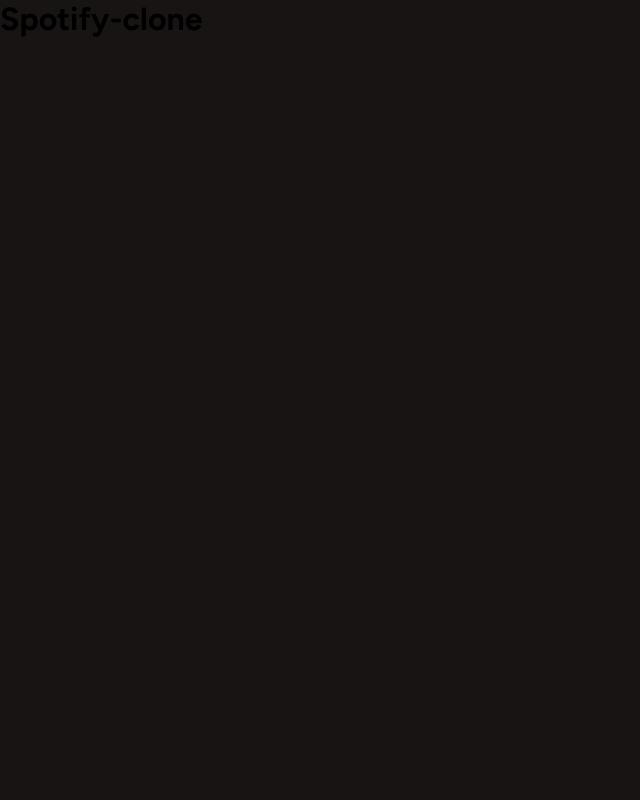
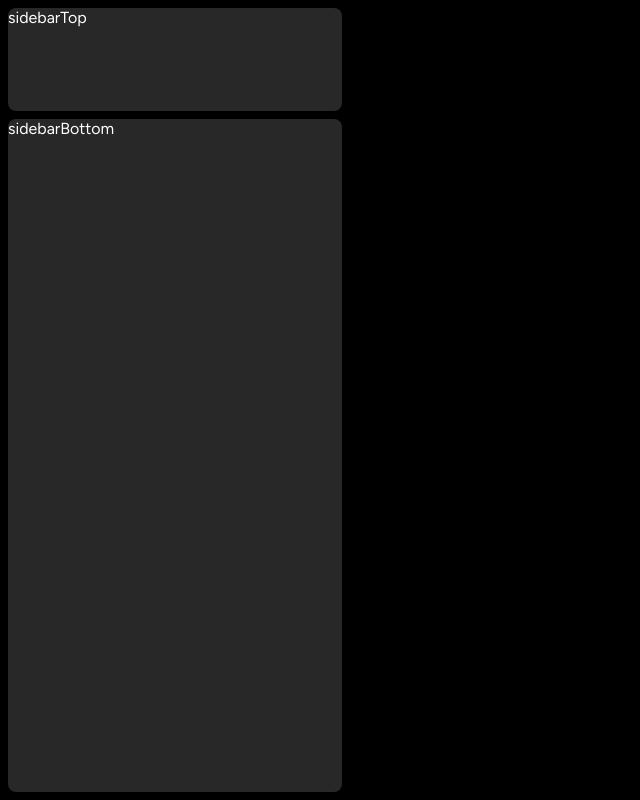
Before and after one commit to L-hso/SpotifyClone, a React (Vite) app in the folder spotify-clone/: page / in a window 1280 px wide. Shown: the whole page, without its empty margins (0-640 px from the left). Built offline with nearby package versions, Linux system fonts and the light colour scheme.

Commit message:
Criação da estrutura da Barra Lateral

```diff
--- a/spotify-clone/src/App.jsx
+++ b/spotify-clone/src/App.jsx
@@ -1,7 +1,9 @@
+import SidebarRoot from "./components/sidebar/sidebarRoot"
+
 function App() {
   return (
     <>
-    <h1>Spotify-clone</h1>
+      <SidebarRoot />
     </>
   )
 }
--- a/spotify-clone/src/components/_spotify-colors.scss
+++ b/spotify-clone/src/components/_spotify-colors.scss
@@ -2,4 +2,6 @@
 
 $spotify-verde: #1DB954;
 $spotify-branco: #ffffff;
-$spotify-preto: #191414;
+$spotify-preto: #000000;
+$spotify-grafite: #121212;
+$spotify-cinza: #282828;
--- /dev/null
+++ b/spotify-clone/src/components/sidebar/sidebar.scss
@@ -0,0 +1,23 @@
+@import "../spotify-colors";
+
+#sidebar {
+  display: flex;
+  flex-direction: column;
+  padding: 8px;
+  gap: 8px;
+  height: 100%;
+  width: 350px;
+}
+
+#sidebar * {
+  background-color: $spotify-cinza;
+  border-radius: 8px;
+}
+
+#sidebar_top {
+  height: 120px;
+}
+
+#sidebar_bottom {
+  height: 100%;
+}
--- /dev/null
+++ b/spotify-clone/src/components/sidebar/sidebarBottom.jsx
@@ -0,0 +1,11 @@
+import './sidebar.scss';
+
+function SidebarBottom() {
+  return (
+    <div id="sidebar_bottom">
+      sidebarBottom
+    </div>
+  );
+}
+
+export default SidebarBottom
--- /dev/null
+++ b/spotify-clone/src/components/sidebar/sidebarRoot.jsx
@@ -0,0 +1,14 @@
+import './sidebar.scss';
+import SidebarBottom from './sidebarBottom';
+import SidebarTop from './sidebarTop';
+
+function SidebarRoot() {
+  return (
+    <div id="sidebar">
+      <SidebarTop />
+      <SidebarBottom />
+    </div>
+  );
+}
+
+export default SidebarRoot
--- /dev/null
+++ b/spotify-clone/src/components/sidebar/sidebarTop.jsx
@@ -0,0 +1,11 @@
+import './sidebar.scss';
+
+function SidebarTop() {
+  return (
+    <div id="sidebar_top">
+      sidebarTop
+    </div>
+  );
+}
+
+export default SidebarTop
--- a/spotify-clone/src/index.scss
+++ b/spotify-clone/src/index.scss
@@ -12,5 +12,6 @@
 #root {
   height: 100vh;
   width: 100vw;
+  color: $spotify-branco;
   background-color: $spotify-preto;
 }
```
Also changed, not shown: 2 other files (tests, documents, lock files or other folders).
